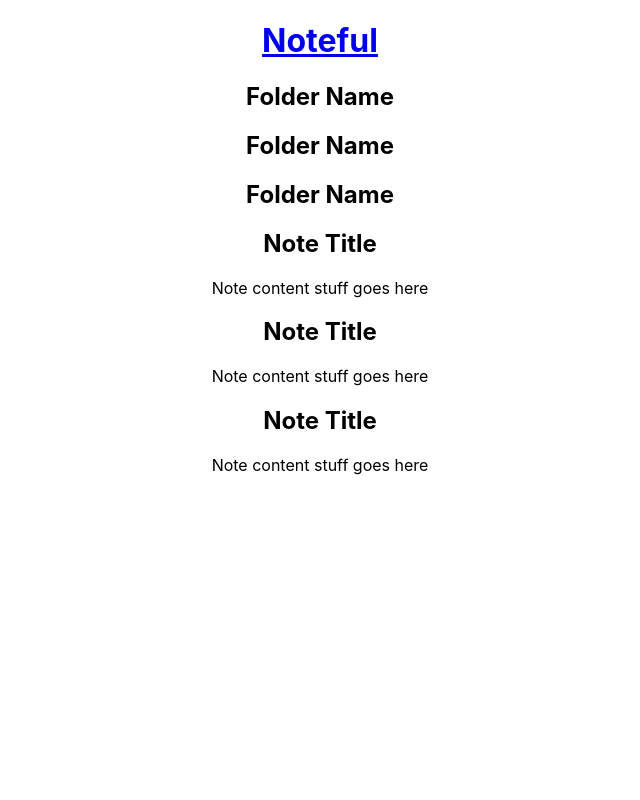
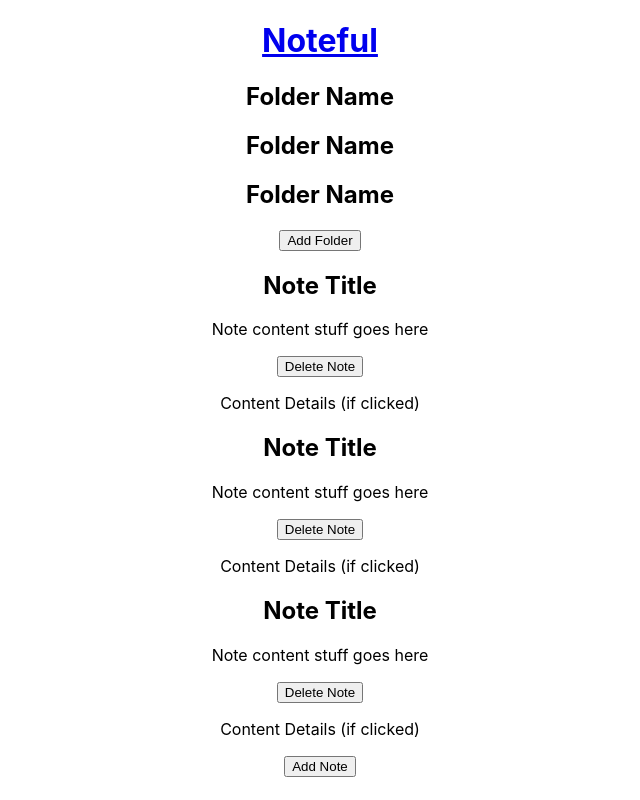
Before and after one commit to prashpoonu/noteful-checkpoint14, a React (Create React App) app: page / in a window 1280 px wide. Shown: the whole page, without its empty margins (320-960 px from the left). Built offline with nearby package versions, Linux system fonts and the light colour scheme.

Commit message:
added buttons and addfolder and addnote components

```diff
--- /dev/null
+++ b/src/AddFolder/AddFolder.js
@@ -0,0 +1,9 @@
+import React, { Component } from 'react';
+
+export default class AddFolder extends Component {
+    render() {
+        return (
+            <button>Add Folder</button>
+        );
+    }
+}
--- /dev/null
+++ b/src/AddNote/AddNote.js
@@ -0,0 +1,9 @@
+import React, { Component } from 'react';
+
+export default class AddNote extends Component {
+    render() {
+        return (
+            <button>Add Note</button>
+        );
+    }
+}
--- a/src/App.js
+++ b/src/App.js
@@ -13,7 +13,6 @@ export default class App extends Component {
           <h1><Link to='/'>Noteful</Link></h1>
         </header>
 
-        <main role="main">
           {/* <Main /> */}
           <Route
             exact path="/"
@@ -32,7 +31,6 @@ export default class App extends Component {
             render={() =>
               <Note />}
             />
-        </main>
       </div>
     );
   }
--- a/src/Folder/Folder.js
+++ b/src/Folder/Folder.js
@@ -1,9 +1,11 @@
-import React from 'react';
+import React, { Component } from 'react';
 
-export default function Folder() {
-    return (
-        <h2 className="folder">
-           Folder Name
-        </h2>
-    );
+export default class Folder extends Component {
+    render() {
+        return (
+            <h2 className="folder">
+               Folder Name
+            </h2>
+        );
+    }
 }
--- a/src/Main/Main.js
+++ b/src/Main/Main.js
@@ -1,15 +1,14 @@
 import React, { Component } from 'react';
-import { Route, Link } from 'react-router-dom';
 import SideBar from '../SideBar/SideBar';
 import NoteList from '../NoteList/NoteList';
 
 export default class Main extends Component {
     render () {
         return (
-            <>
-            <SideBar />
-            <NoteList />
-            </>
+            <main role="main">
+                <SideBar />
+                <NoteList />
+            </main>
         );
     }
 }
--- a/src/Note/Note.js
+++ b/src/Note/Note.js
@@ -1,10 +1,14 @@
-import React from 'react';
+import React, { Component } from 'react';
 
-export default function Note() {
+export default class Note extends Component {
+    render() {
         return (
             <>
                 <h2 className="note">Note Title</h2>
                 <p>Note content stuff goes here</p>
+                <button>Delete Note</button>
+                <p>Content Details (if clicked)</p>
             </>
         );
     }
+}
--- a/src/NoteList/NoteList.js
+++ b/src/NoteList/NoteList.js
@@ -1,6 +1,6 @@
 import React, { Component } from 'react';
 import Note from '../Note/Note';
-import { Route, Link } from 'react-router-dom';
+import AddNote from '../AddNote/AddNote';
 
 export default class NoteList extends Component {
     render () {
@@ -9,6 +9,7 @@ export default class NoteList extends Component {
                 <Note />
                 <Note />
                 <Note />
+                <AddNote />
             </section>
         )
     }
--- a/src/SideBar/SideBar.js
+++ b/src/SideBar/SideBar.js
@@ -1,6 +1,6 @@
 import React, { Component } from 'react';
 import Folder from '../Folder/Folder';
-import { Route, Link } from 'react-router-dom';
+import AddFolder from '../AddFolder/AddFolder';
 
 export default class SideBar extends Component {
     render () {
@@ -9,6 +9,7 @@ export default class SideBar extends Component {
                 <Folder />
                 <Folder />
                 <Folder />
+                <AddFolder />
             </section>
         );
     }
```
Lines whose indentation alone changed are shown as unchanged.
